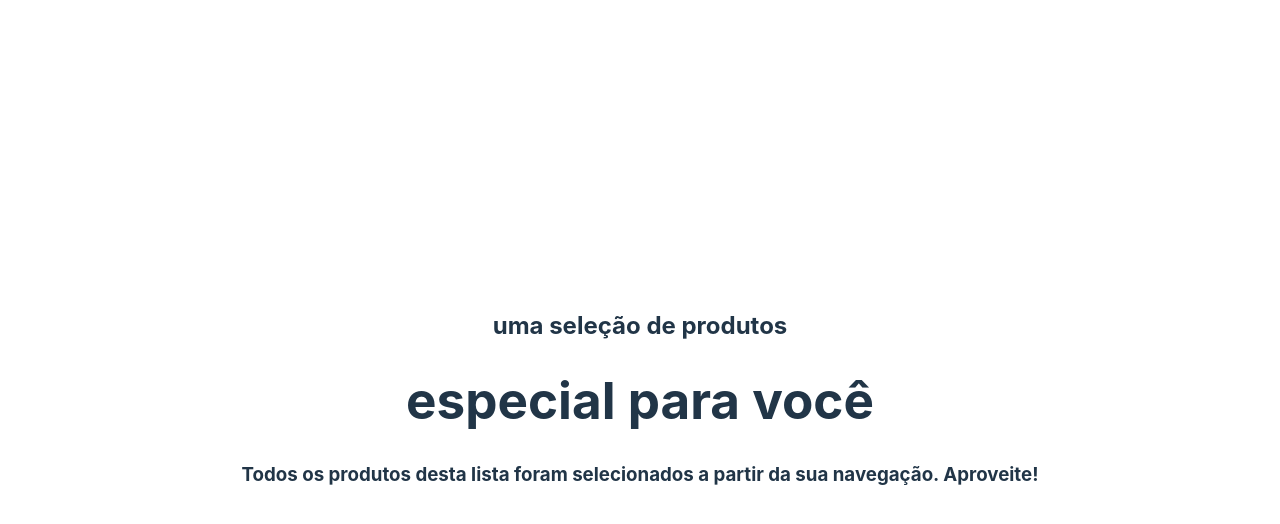
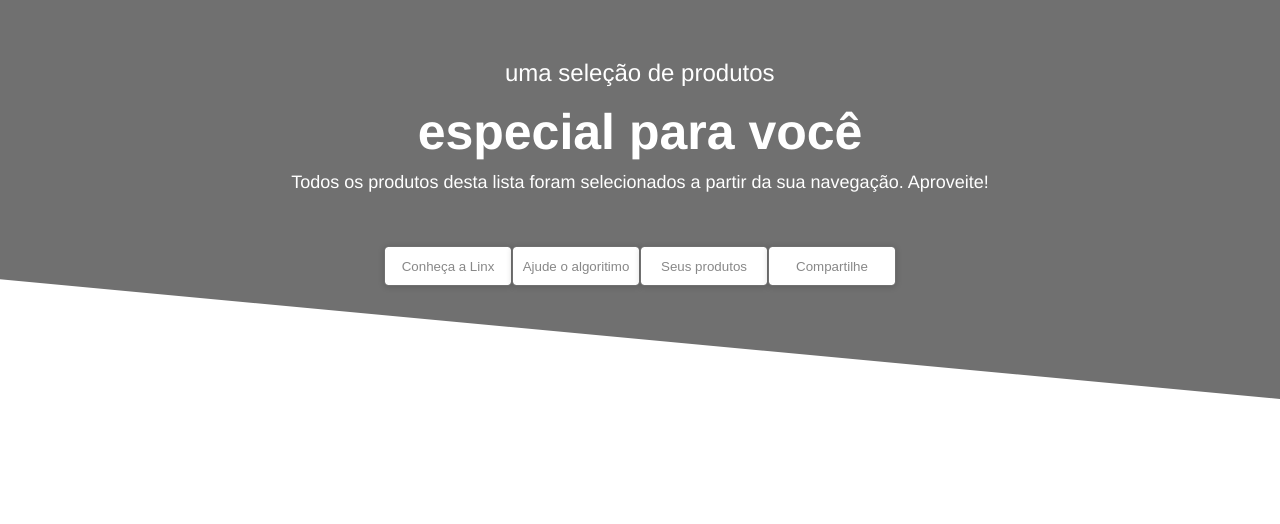
Before and after one commit to rioribeirods/linx-impulse, a React (Vite) app: page / in a window 1280 px wide. Shown: the top 524 px of the page. Built offline with nearby package versions, Linux system fonts and the light colour scheme.

Commit message:
:lipstick: feat: header

```diff
--- a/src/App.jsx
+++ b/src/App.jsx
@@ -1,14 +1,10 @@
-import { useState } from 'react'
 import React from 'react';
-import reactLogo from './assets/react.svg'
-import './App.css'
-import Header from './components/Header';
+import Header from './components/Header/Header';
 
 function App() {
-  const [count, setCount] = useState(0)
 
   return (
-    <div className="App">
+    <div>
       <Header />
     </div>
   )
--- /dev/null
+++ b/src/components/Button/Button.jsx
@@ -0,0 +1,9 @@
+import React from 'react';
+
+const Button = ({style, content, onClick}) => {
+    return (
+        <button className={style} onClick={onClick}>{content}</button>
+    )
+}
+
+export default Button
--- a/src/components/Header.jsx
+++ /dev/null
@@ -1,13 +0,0 @@
-import React from 'react';
-
-const Header = () => {
-    return (
-        <header>
-            <h2>uma seleção de produtos</h2>
-            <h1>especial para você</h1>
-            <h3>Todos os produtos desta lista foram selecionados a partir da sua navegação. Aproveite!</h3>
-        </header>
-    )
-}
-
-export default Header
--- /dev/null
+++ b/src/components/Header/Header.jsx
@@ -0,0 +1,24 @@
+import React from 'react';
+import Button from "../Button/Button.jsx";
+import style from "./Header.module.css";
+import P from "../P/P.jsx"
+
+const Header = () => {
+    return (
+        <header className={style.headerStyle}>
+            <div className={style.divHeader}>
+            <P style={style.pUm} content={"uma seleção de produtos"} />
+            <P style={style.pDois} content={"especial para você"} />
+            <P style={style.pTres} content={"Todos os produtos desta lista foram selecionados a partir da sua navegação. Aproveite!"} />
+            </div>
+            <div className={style.divButton} >
+                <Button style={style.button} content="Conheça a Linx" />
+                <Button style={style.button} content="Ajude o algoritimo" />
+                <Button style={style.button} content="Seus produtos" />
+                <Button style={style.button} content="Compartilhe" />
+            </div>
+        </header>
+                    )
+}
+
+                    export default Header
--- /dev/null
+++ b/src/components/Header/Header.module.css
@@ -0,0 +1,84 @@
+.button {
+  top: 230px;
+  left: 971px;
+  width: 160px;
+  height: 40px;
+  background: #ffffff 0% 0% no-repeat padding-box;
+  box-shadow: 0px 1px 6px #00000029;
+  border: 1px solid #707070;
+  border-radius: 4px;
+  opacity: 1;
+  color: #888888;
+  font: Helvetica Neue, sans-serif;
+}
+
+.headerStyle {
+  top: 0px;
+  left: 0px;
+  width: 100%;
+  height: 399px;
+  background-color: #707070;
+  display: flex;
+  flex-direction: column;
+  align-items: center;
+  font-family: HelveticaMd, sans-serif;
+  clip-path: polygon(0 0, 100% 0, 100% 100%, 0 70%);
+}
+
+.divButton {
+  display: flex;
+  justify-content: space-between;
+  top: 230px;
+  left: 371px;
+  width: 40%;
+  height: 50px;
+  opacity: 1;
+  margin-top: 3rem;
+}
+
+.pUm {
+  top: 69px;
+  left: 635px;
+  width: 270px;
+  height: 23px;
+  text-align: left;
+  font: normal normal normal 24px/28px Helvetica Neue, sans-serif;
+  letter-spacing: 0px;
+  color: #ffffff;
+  opacity: 1;
+}
+
+.pDois {
+  top: 92px;
+  left: 571px;
+  width: 445px;
+  height: 48px;
+  text-align: center;
+  font: normal normal bold 50px/59px Helvetica Neue, sans-serif;
+  letter-spacing: 0px;
+  color: #ffffff;
+  opacity: 1;
+}
+
+.pTres {
+  top: 164px;
+  left: 476px;
+  width: 698px;
+  height: 16px;
+  text-align: center;
+  font: normal normal normal 18px/20px Helvetica Neue, sans-serif;
+  letter-spacing: 0px;
+  color: #ffffff;
+  opacity: 1;
+}
+
+.divHeader {
+  width: 100%;
+  display: flex;
+  height: 150px;
+  flex-direction: column;
+  align-items: center;
+  justify-content: space-between;
+  margin-top: 3rem;
+  justify-content: space-around;
+}
--- /dev/null
+++ b/src/components/P/P.jsx
@@ -0,0 +1,9 @@
+import React from 'react';
+
+const P = ({style, content}) => {
+    return (
+        <p className={style}>{content}</p>
+    )
+}
+
+export default P
--- a/src/index.css
+++ b/src/index.css
@@ -1,3 +1,24 @@
+* {
+  margin:0; padding:0;
+  box-sizing: border-box;
+  outline: none; border: none;
+  text-decoration: none;
+}
+
+body {
+  height: 100vh;
+  width: 100%;
+}
+
+button{
+  cursor: pointer;
+}
+
+@font-face {
+  font-family: HelveticaMd, sans-serif;
+  src: url(fonts/helvetica/HelveticaNeueMedium.ttf);
+}
+/*
 :root {
   font-family: Inter, Avenir, Helvetica, Arial, sans-serif;
   font-size: 16px;
@@ -67,4 +88,4 @@ button:focus-visible {
   button {
     background-color: #f9f9f9;
   }
-}
+} */
```
